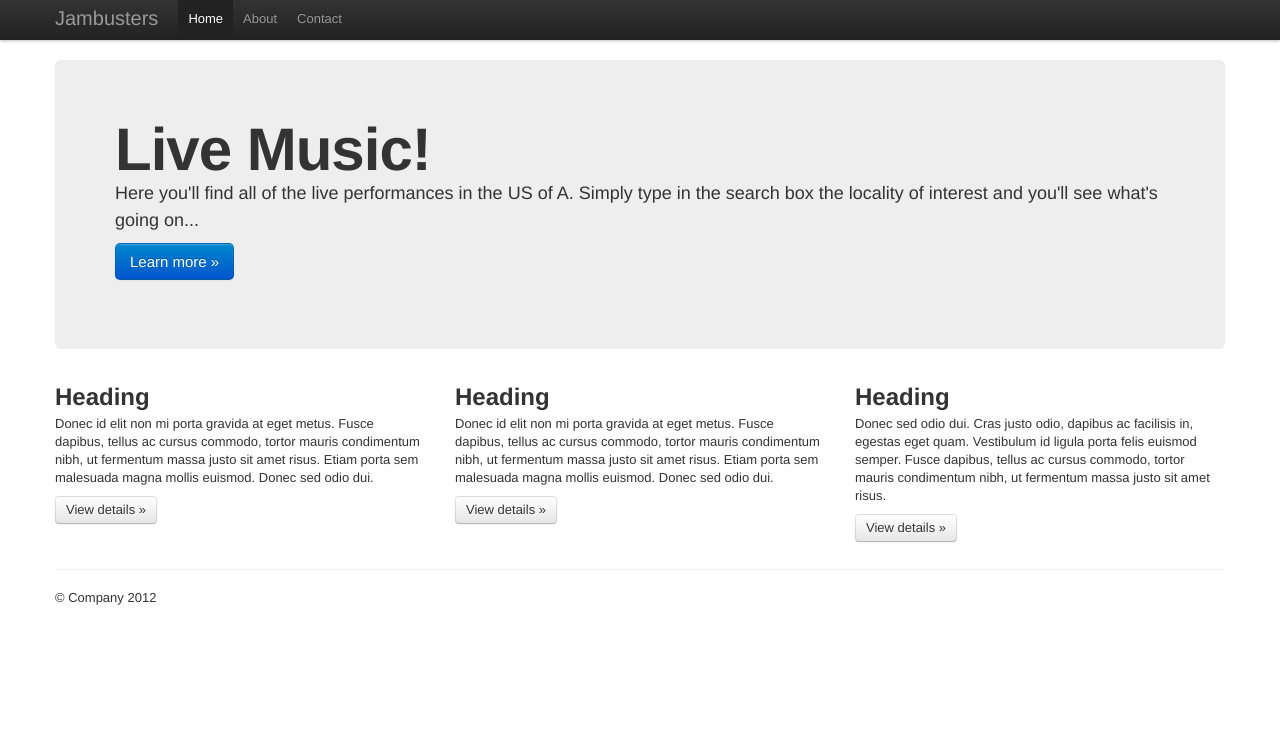
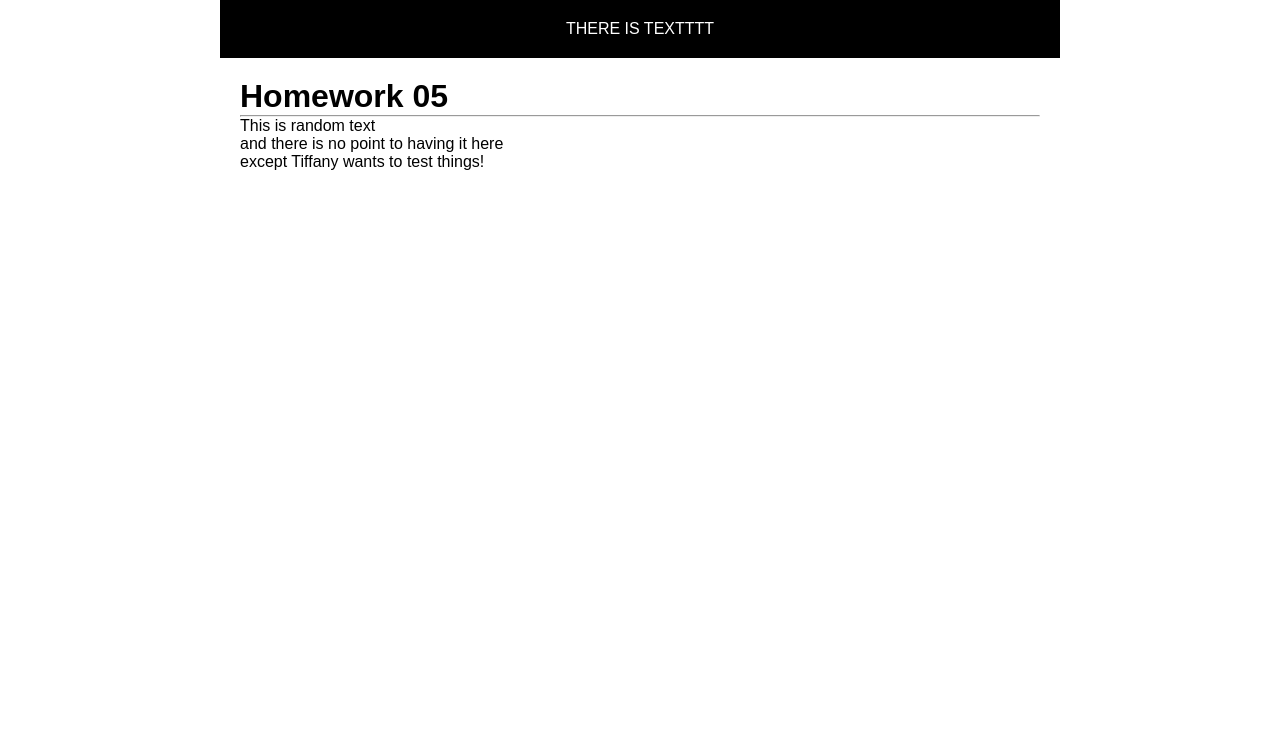
Before and after one commit to joshdk/jambusters, a PHP site: page / in a window 1280 px wide. Shown: the top 733 px of the page. Before the commit the page ends 605 px from the top, so only its background shows below. Run offline with PHP 8.4, Linux system fonts and the light colour scheme.

Commit message:
added tiffanys HTML files

```diff
--- a/src/api/core/lastfmfunctions.js
+++ b/src/api/core/lastfmfunctions.js
@@ -62,9 +62,10 @@ function getEventsByLatLong(Lat, Long,selector,artistName)
 
 function getArtistsByPartialArtist(artist,selector)
 {
-	if(artist == "")
+
+	selector.empty();
+		if(artist == "")
 		return;
-	selector.empty();
 	var url = "http://ws.audioscrobbler.com/2.0/?method=artist.search&artist=" + artist + "&api_key=b25b959554ed76058ac220b7b2e0a026&format=json&callback=?";
 	$.getJSON(url, function(data) {
 		console.log(data);
--- /dev/null
+++ b/src/footer.php
@@ -0,0 +1,13 @@
+
+			<!-- push pushes the footer into the right position -->
+
+			<div class="push"> </div>
+			<!-- the div tag below closes the div id='wrapper' in the header.php file -->
+		</div>
+		<div class="footer">
+			Copywrite 2012 by Tiffany Milano and Jon Kriss <br />
+			because we're sick of doing homeworks for this class.. <br />
+		</div>
+
+	</body>
+</html>
--- /dev/null
+++ b/src/header.php
@@ -0,0 +1,14 @@
+
+
+<!DOCTYPE html>
+
+<html>
+	<title>Homework 05</title>
+	<head>
+		<LINK rel="stylesheet" type="text/css" href="stylesheet.css">
+	</head>
+	<body>
+		<div class="wrapper">
+		<div id="header-wrap">
+			THERE IS TEXTTTT
+		</div>
--- a/src/index.php
+++ b/src/index.php
@@ -1,107 +1,14 @@
-<!DOCTYPE html>
-<html lang="en">
-  <head>
-    <meta charset="utf-8">
-    <title>Jambusters</title>
-    <meta name="description" content="">
-    <meta name="author" content="">
 
-    <!-- Le HTML5 shim, for IE6-8 support of HTML elements -->
-    <!--[if lt IE 9]>
-      <script src="http://html5shim.googlecode.com/svn/trunk/html5.js"></script>
-    <![endif]-->
+<?php include("header.php"); ?>
 
-    <!-- Le styles -->
-    <link href="/assets/css/bootstrap.css" rel="stylesheet">
-    <style type="text/css">
-      body {
-        padding-top: 60px;
-        padding-bottom: 40px;
-      }
-    </style>
-    <link href="/assets/css/bootstrap-responsive.css" rel="stylesheet">
 
-    <!-- Le fav and touch icons -->
-    <link rel="shortcut icon" href="images/favicon.ico">
-    <link rel="apple-touch-icon" href="images/apple-touch-icon.png">
-    <link rel="apple-touch-icon" sizes="72x72" href="images/apple-touch-icon-72x72.png">
-    <link rel="apple-touch-icon" sizes="114x114" href="images/apple-touch-icon-114x114.png">
-  </head>
 
-  <body>
 
-    <div class="navbar navbar-fixed-top">
-      <div class="navbar-inner">
-        <div class="container">
-          <a class="btn btn-navbar" data-toggle="collapse" data-target=".nav-collapse">
-            <span class="icon-bar"></span>
-            <span class="icon-bar"></span>
-            <span class="icon-bar"></span>
-          </a>
-          <a class="brand" href="#">Jambusters</a>
-          <div class="nav-collapse">
-            <ul class="nav">
-              <li class="active"><a href="#">Home</a></li>
-              <li><a href="#about">About</a></li>
-              <li><a href="#contact">Contact</a></li>
-            </ul>
-          </div><!--/.nav-collapse -->
-        </div>
-      </div>
-    </div>
+	<div class="content">
+		<h1> Homework 05 </h1> <hr />
+		<p> This is random text
+		<br /> and there is no point to having it here
+		<br /> except Tiffany wants to test things!
 
-    <div class="container">
-
-      <!-- Main hero unit for a primary marketing message or call to action -->
-      <div class="hero-unit">
-        <h1>Live Music!</h1>
-        <p>Here you'll find all of the live performances in the US of A.  Simply type in the search box the locality of interest and you'll see what's going on...</p>
-        <p><a class="btn btn-primary btn-large">Learn more &raquo;</a></p>
-      </div>
-
-      <!-- Example row of columns -->
-      <div class="row">
-        <div class="span4">
-          <h2>Heading</h2>
-           <p>Donec id elit non mi porta gravida at eget metus. Fusce dapibus, tellus ac cursus commodo, tortor mauris condimentum nibh, ut fermentum massa justo sit amet risus. Etiam porta sem malesuada magna mollis euismod. Donec sed odio dui. </p>
-          <p><a class="btn" href="#">View details &raquo;</a></p>
-        </div>
-        <div class="span4">
-          <h2>Heading</h2>
-           <p>Donec id elit non mi porta gravida at eget metus. Fusce dapibus, tellus ac cursus commodo, tortor mauris condimentum nibh, ut fermentum massa justo sit amet risus. Etiam porta sem malesuada magna mollis euismod. Donec sed odio dui. </p>
-          <p><a class="btn" href="#">View details &raquo;</a></p>
-       </div>
-        <div class="span4">
-          <h2>Heading</h2>
-          <p>Donec sed odio dui. Cras justo odio, dapibus ac facilisis in, egestas eget quam. Vestibulum id ligula porta felis euismod semper. Fusce dapibus, tellus ac cursus commodo, tortor mauris condimentum nibh, ut fermentum massa justo sit amet risus.</p>
-          <p><a class="btn" href="#">View details &raquo;</a></p>
-        </div>
-      </div>
-
-      <hr>
-
-      <footer>
-        <p>&copy; Company 2012</p>
-      </footer>
-
-    </div> <!-- /container -->
-
-    <!-- Le javascript
-    ================================================== -->
-    <!-- Placed at the end of the document so the pages load faster -->
-    <script src="/assets/js/jquery.js"></script>
-    <script src="/assets/js/bootstrap-transition.js"></script>
-    <script src="/assets/js/bootstrap-alert.js"></script>
-    <script src="/assets/js/bootstrap-modal.js"></script>
-    <script src="/assets/js/bootstrap-dropdown.js"></script>
-    <script src="/assets/js/bootstrap-scrollspy.js"></script>
-    <script src="/assets/js/bootstrap-tab.js"></script>
-    <script src="/assets/js/bootstrap-tooltip.js"></script>
-    <script src="/assets/js/bootstrap-popover.js"></script>
-    <script src="/assets/js/bootstrap-button.js"></script>
-    <script src="/assets/js/bootstrap-collapse.js"></script>
-    <script src="/assets/js/bootstrap-carousel.js"></script>
-    <script src="/assets/js/bootstrap-typeahead.js"></script>
-
-  </body>
-</html>
+	</div>
+<?php include("footer.php"); ?>
--- /dev/null
+++ b/src/stylesheet.css
@@ -0,0 +1,56 @@
+* {
+	margin: 0;
+}
+html {
+	height: 100%;
+}
+
+body{
+	background-color: #fff;
+	font-family: "arial", "sans-serif";
+	color: #000;
+	overflow-y: scroll;
+	height: 100%;
+}
+
+.content{
+	margin-right: auto;
+	margin-left: auto;
+	width: 800px;
+	background-color: #fff;
+	background-repeat: repeat-y;
+	padding: 20px;
+}
+
+.footer, #header-wrap{
+	background-color: #000;
+	background-repeat: repeat-y;
+	color: #fff;
+	padding: 20px;
+	width: 800px;
+	margin-right: auto;
+	margin-left: auto;
+	text-align: center;
+}
+
+.footer{
+	background-color: #000;
+	background-image: url('images/footerGradient.png');
+	background-repeat: repeat-x;
+	padding: 20px;
+
+	text-align: center;
+	color: #fff;
+}
+/* http://ryanfait.com/resources/footer-stick-to-bottom-of-page/ */
+.wrapper {
+	min-height: 100%;
+	height: auto !important;
+	height: 100%;
+	margin: 0 auto -4em;
+}
+
+.footer, .push{
+	height: 4em;
+	clear: both;
+}
```
Also changed, not shown: src/api/core/lastfm.html (+5 -3 lines), src/index-old.php (added, +107 -0 lines).
